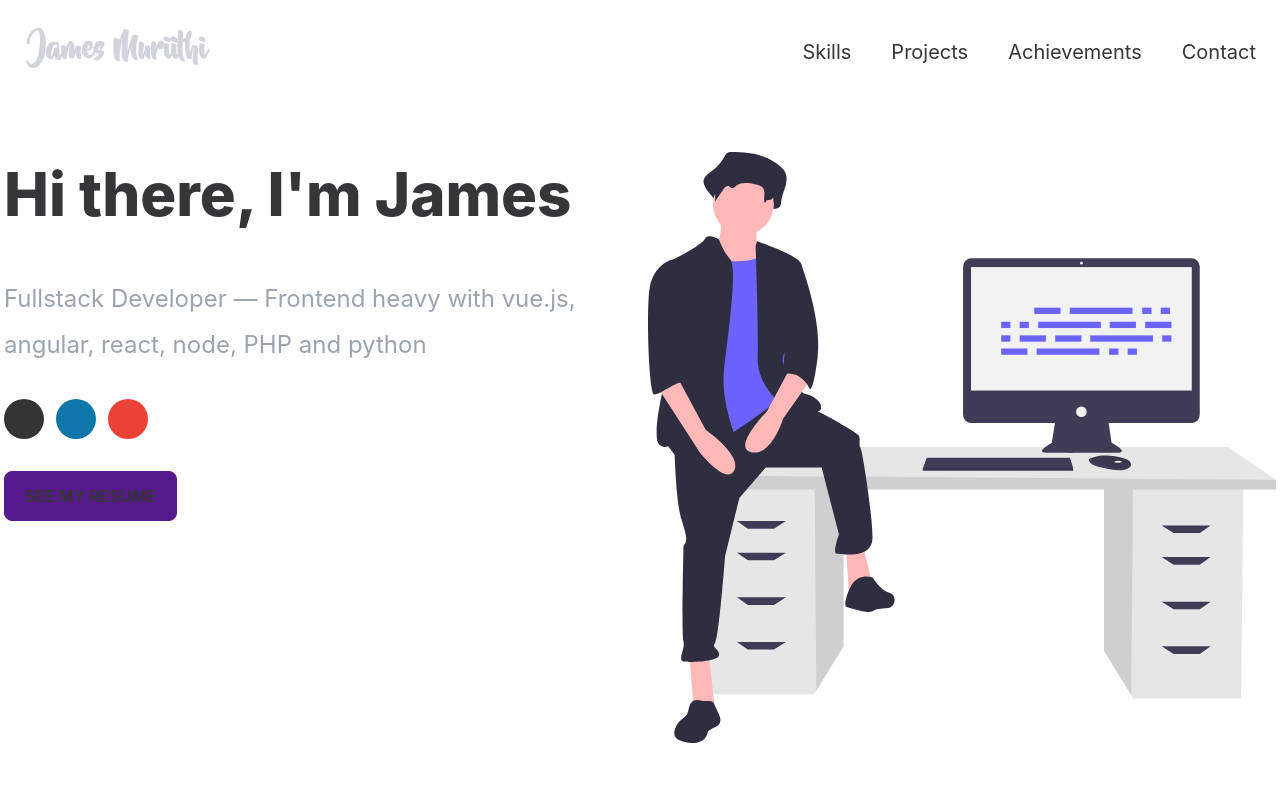
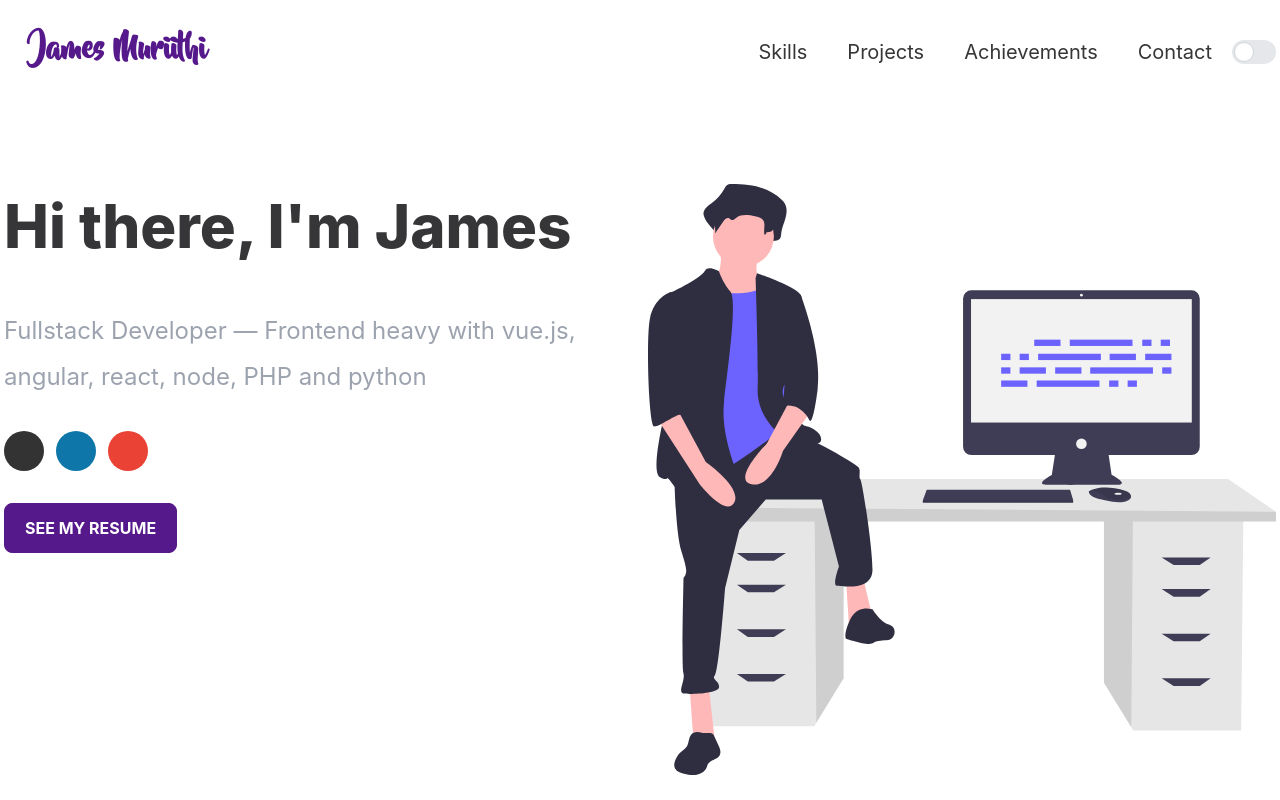
Before and after one commit to james-muriithi/nuxt-portfolio, a Nuxt app: page / in a window 1280 px wide. Built offline with nearby package versions, Linux system fonts and the light colour scheme.

Commit message:
theme toggle

```diff
--- a/components.d.ts
+++ b/components.d.ts
@@ -10,9 +10,7 @@ declare module 'vue' {
     'IconAkarIcons:envelope': typeof import('~icons/akar-icons/envelope')['default']
     'IconAkarIcons:githubFill': typeof import('~icons/akar-icons/github-fill')['default']
     'IconAkarIcons:linkedinv2Fill': typeof import('~icons/akar-icons/linkedinv2-fill')['default']
-    'IconIconamoon:linkedin': typeof import('~icons/iconamoon/linkedin')['default']
     'IconIconamoon:menuBurgerHorizontal': typeof import('~icons/iconamoon/menu-burger-horizontal')['default']
-    'IconIon:socialLinkedinOutline': typeof import('~icons/ion/social-linkedin-outline')['default']
     RouterLink: typeof import('vue-router')['RouterLink']
     RouterView: typeof import('vue-router')['RouterView']
   }
--- a/components/Banner.vue
+++ b/components/Banner.vue
@@ -1,5 +1,5 @@
 <template>
-  <section id="banner" class="mt-8 lg:mt-12">
+  <section id="banner" class="mt-8 lg:mt-20">
     <div class="grid grid-cols-12 gap-x-4">
       <div class="col-span-12 md:col-span-6">
         <h1 class="text-5xl xl:text-6xl font-extrabold greeting">
@@ -16,7 +16,7 @@
             href="
                 https://github.com/james-muriithi/"
             target="_blank"
-            class="bg-[#333333]"
+            class="bg-dark text-white"
           >
             <IconAkar-icons:github-fill />
           </a>
@@ -25,22 +25,20 @@
             href="
                 https://www.linkedin.com/in/james-muriithi/"
             target="_blank"
-            class="bg-[#0e76a8]"
+            class="bg-[#0e76a8] text-white"
           >
             <IconAkar-icons:linkedinv2-fill />
           </a>
           <a
-            href="
-                https://www.linkedin.com/in/james-muriithi/"
-            target="_blank"
-            class="bg-[#ea4335]"
+            href="mailto:muriithijames123@gmail.com"
+            class="bg-[#ea4335] text-white"
           >
             <IconAkar-icons:envelope />
           </a>
         </div>
         <div class="mt-8">
           <div class="flex gap-4">
-            <nuxt-link to="/" class="btn"> SEE MY RESUME </nuxt-link>
+            <nuxt-link to="/" class="btn text-white"> SEE MY RESUME </nuxt-link>
           </div>
         </div>
       </div>
@@ -68,7 +66,7 @@ p {
   }
 }
 .btn {
-  @apply py-3 px-5 border dark:border-[#56198b] dark:bg-transparent rounded-lg text-base font-bold transition-all  duration-300 ease-in-out;
-  @apply dark:hover:text-white dark:hover:bg-[#172a45] bg-[#56198b] border-[#56198b] hover:bg-white hover:text-black;
+  @apply py-3 px-5 border dark:border-primary dark:bg-transparent rounded-lg text-base font-bold transition-all  duration-300 ease-in-out;
+  @apply dark:hover:text-white dark:hover:bg-[#172a45] bg-primary border-primary hover:bg-white hover:text-black;
 }
 </style>
--- a/components/TheNavbar.vue
+++ b/components/TheNavbar.vue
@@ -19,7 +19,7 @@
       :class="open ? 'block' : 'hidden'"
       class="w-full flex-grow md:flex md:items-center md:w-auto"
     >
-      <div class="ml-auto">
+      <div class="ml-auto flex items-center">
         <nuxt-link
           v-for="item in menuItems"
           :key="item.name"
@@ -28,6 +28,10 @@
         >
           {{ item.name }}
         </nuxt-link>
+        <ThemeToggle
+          :model-value="darkMode"
+          @update:model-value="setDarkMode"
+        />
       </div>
     </div>
   </nav>
@@ -65,6 +69,33 @@ const menuItems: MenuItem[] = [
     link: "#responsive-header",
   },
 ];
+
+// theme
+type Theme = "light" | "dark" | undefined;
+
+const LOCAL_STORAGE_THEME_KEY = "theme";
+
+const theme = useLocalStorage<Theme>(LOCAL_STORAGE_THEME_KEY, undefined);
+
+const darkMode = ref<boolean>(theme.value === "dark");
+
+const setDarkMode = (value: boolean) => {
+  darkMode.value = value;
+  theme.value = value ? "dark" : "light";
+  if(process.client) {
+    document.documentElement.classList.toggle("dark", value);
+  }
+};
+setDarkMode(theme.value === "dark");
+
+onMounted(() => {
+  if (theme.value === undefined) {
+    theme.value = window.matchMedia("(prefers-color-scheme: dark)").matches
+      ? "dark"
+      : "light";
+  }
+  setDarkMode(theme.value === "dark");
+});
 </script>
 
 <style lang="scss" scoped>
@@ -75,7 +106,7 @@ const menuItems: MenuItem[] = [
   }
 
   span.logo-name {
-    @apply text-gray-100 px-1 text-2xl lg:text-3xl font-bold text-gray-300;
+    @apply dark:text-gray-100 px-1 text-2xl lg:text-3xl font-bold text-primary;
     font-family: "Agustina Regular";
   }
 }
--- /dev/null
+++ b/components/ThemeToggle.vue
@@ -0,0 +1,24 @@
+<template>
+  <label class="relative inline-flex items-center cursor-pointer">
+    <input
+      type="checkbox"
+      :checked="modelValue"
+      class="sr-only peer"
+      name="theme"
+      @input="$emit('update:modelValue', $event.target.checked)"
+    />
+    <div
+      class="w-11 h-6 bg-gray-200 peer-focus:outline-none peer-focus:ring-4 peer-focus:ring-blue-300 dark:peer-focus:ring-blue-800 rounded-full peer dark:bg-gray-700 peer-checked:after:translate-x-full peer-checked:after:border-white after:content-[''] after:absolute after:top-[2px] after:left-[2px] after:bg-white after:border-gray-300 after:border after:rounded-full after:h-5 after:w-5 after:transition-all dark:border-gray-600 peer-checked:bg-blue-600"
+    ></div>
+  </label>
+</template>
+
+<script setup lang="ts">
+interface Props {
+  modelValue: boolean;
+}
+
+defineProps<Props>();
+
+defineEmits(["update:modelValue"]);
+</script>
--- a/nuxt.config.ts
+++ b/nuxt.config.ts
@@ -35,6 +35,9 @@ export default defineNuxtConfig({
     },
   ],
   css: ["~/assets/css/main.css"],
+  modules: [
+    '@vueuse/nuxt',
+  ],
   postcss: {
     plugins: {
       tailwindcss: {},
--- a/package.json
+++ b/package.json
@@ -23,6 +23,8 @@
     "vue-router": "^4.2.5"
   },
   "dependencies": {
+    "@vueuse/core": "^10.5.0",
+    "@vueuse/nuxt": "^10.5.0",
     "unplugin-icons": "^0.17.0",
     "unplugin-vue-components": "^0.25.2"
   }
--- a/tailwind.config.js
+++ b/tailwind.config.js
@@ -1,5 +1,6 @@
 /** @type {import('tailwindcss').Config} */
 export default {
+  darkMode: "class",
   content: [
     "./components/**/*.{js,vue,ts}",
     "./layouts/**/*.vue",
@@ -8,7 +9,12 @@ export default {
     "./app.vue",
   ],
   theme: {
-    extend: {},
+    extend: {
+      colors: {
+        primary: "#56198b",
+        dark: "#333333",
+      },
+    },
   },
   plugins: [],
 };
```
Also changed, not shown: 1 other file (tests, documents, lock files or other folders).
